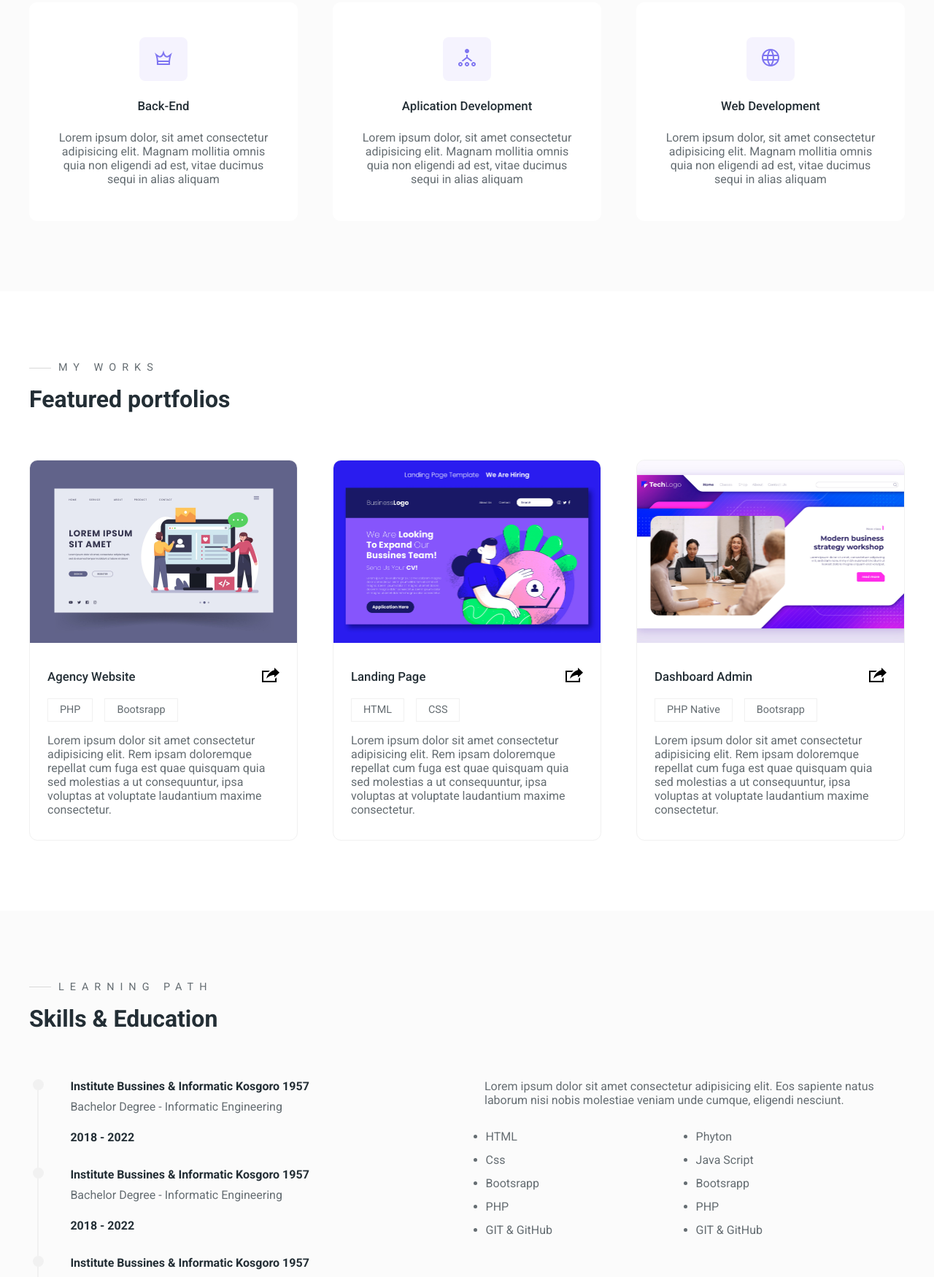
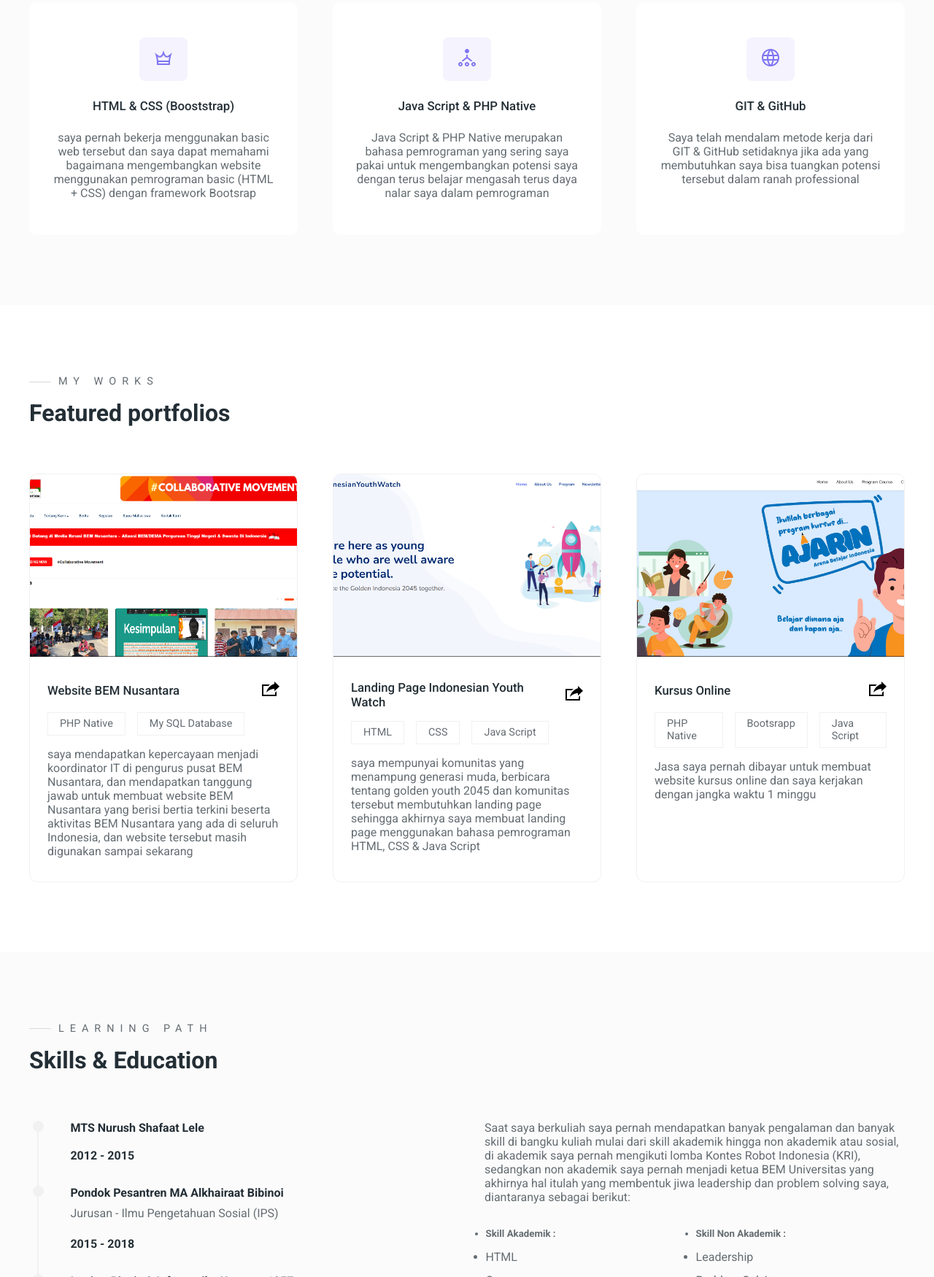
Before and after one commit to skaimudin/myprofile, a plain HTML site: page index.html in a window 1280 px wide. Shown: the part 1050-2800 px from the top of the page at 73% size. Drawn offline with Linux system fonts and the light colour scheme.

Commit message:
mengganti foto dan memperbaiki file htlm

```diff
--- a/index.html
+++ b/index.html
@@ -6,6 +6,7 @@
     <title>Yusril S Kaimudin</title>
     <link rel="stylesheet" href="./styles/style.css">
     <link rel="stylesheet" href="./styles/responsive.css">
+    <link href="./images/photo/photo-2.png" rel="icon">
 </head>
 <body>
 
@@ -20,7 +21,7 @@
                 <nav>
                     <ul>
                         <li><a href="#services">Service</a></li>
-                        <li><a href="#porfolios">Portfolio</a></li>
+                        <li><a href="#portfolios">Portfolio</a></li>
                         <li><a href="#skills">Skills</a></li>
                         <li><a href="#contact">Contact</a></li>
                         <li><a href="./resume.pdf" target="_blank">
@@ -41,14 +42,16 @@
                     <h3 class="pre-title">My name is</h3>
                     <h1 class="hero-name">Yusril S <span>Kaimudin</span></h1>
                     <p>
-                        Fresh graduate with extensive experience in the field of Information Technology. Despite being a fresh graduate, I have acquired substantial work experience that has honed my skills. With the
-                        capabilities and knowledge I have gained, I am confident in my ability to work diligently and complete tasks efficiently,
-                        as it has become a guiding principle in my life.
+                        Saya seorang fresh graduate namun saat dibangku kuliah saya pernah bekerja di
+                        perusahaan IT Consultant atas pengalaman tersebut membuat saya memiliki pemahaman yang luas
+                        di bidang IT, Meskipun saya baru lulus, saya telah memperoleh banyak pengalaman kerja yang mengasah keterampilan saya.
+                        Dengan kemampuan dan ilmu yang saya peroleh, saya yakin akan kemampuan saya untuk bekerja dengan tekun dan menyelesaikan tugas dengan secara efisien & efektif dan saya pastikan jika saya bekerja potensi
+                        yang ada di diri saya akan saya optimalkan diperusahaan mengakomodir saya.
                     </p>
                 </div>
 
                 <div class="hero-right">
-                    <img src="./images/hero.svg" alt="Person Standing" />
+                    <img src="./images/photo/photo-2.png" alt="Person Standing" class="rounded-image"/>
                 </div>
             </section>
         </div>
@@ -68,10 +71,10 @@
                     <div class="service-icon">
                         <svg xmlns="http://www.w3.org/2000/svg" width="24" height="24" viewBox="0 0 24 24"><path d="M24 5c-3.923 3.265-5.623 4.716-7.15 4.716-2.44 0-3.681-3.675-4.85-7.716-1.165 4.028-2.41 7.715-4.853 7.715-1.513 0-3.168-1.404-7.147-4.715 3.321 7.018 3 14.292 3 17h18c0-1.718-.478-9.65 3-17zm-16.853 6.715c2.295 0 3.787-1.64 4.853-3.761 1.064 2.122 2.556 3.762 4.85 3.762 1.121 0 2.188-.43 3.126-1.042-.432 1.907-.68 3.72-.82 5.326h-14.322c-.138-1.617-.38-3.423-.808-5.324.927.607 2 1.039 3.121 1.039zm-2.14 8.285c-.003-.593-.016-1.267-.047-2h14.065c-.032.745-.046 1.422-.047 2h-13.971z"/></svg>
                     </div>
-                    <h4>Back-End</h4>
+                    <h4>HTML & CSS (Booststrap)</h4>
                     <p>
-                        Lorem ipsum dolor, sit amet consectetur adipisicing elit.
-                        Magnam mollitia omnis quia non eligendi ad est, vitae ducimus sequi in alias aliquam
+                        saya pernah bekerja menggunakan basic web tersebut dan saya dapat memahami
+                        bagaimana mengembangkan website menggunakan pemrograman basic (HTML + CSS) dengan framework Bootsrap
                     </p>
                 </div>
 
@@ -80,10 +83,10 @@
                     <div class="service-icon">
                         <svg xmlns="http://www.w3.org/2000/svg" width="24" height="24" viewBox="0 0 24 24"><path d="M3 20c.552 0 1 .449 1 1s-.448 1-1 1-1-.449-1-1 .448-1 1-1zm0-2c-1.656 0-3 1.343-3 3s1.344 3 3 3 3-1.343 3-3-1.344-3-3-3zm9 2c.552 0 1 .449 1 1s-.448 1-1 1-1-.449-1-1 .448-1 1-1zm0-2c-1.656 0-3 1.343-3 3s1.344 3 3 3 3-1.343 3-3-1.344-3-3-3zm0-18c-1.656 0-3 1.343-3 3s1.344 3 3 3 3-1.343 3-3-1.344-3-3-3zm9 20c.552 0 1 .449 1 1s-.448 1-1 1-1-.449-1-1 .448-1 1-1zm0-2c-1.656 0-3 1.343-3 3s1.344 3 3 3 3-1.343 3-3-1.344-3-3-3zm-1.577-1.721l-6.423-5.028v-3.352c-.323.066-.658.101-1 .101s-.677-.035-1-.101v3.352l-6.424 5.028c.695.233 1.323.602 1.844 1.093l5.58-4.372 5.579 4.373c.522-.492 1.15-.861 1.844-1.094z"/></svg>
                     </div>
-                    <h4>Aplication Development</h4>
+                    <h4>Java Script & PHP Native</h4>
                     <p>
-                        Lorem ipsum dolor, sit amet consectetur adipisicing elit.
-                        Magnam mollitia omnis quia non eligendi ad est, vitae ducimus sequi in alias aliquam
+                        Java Script & PHP Native merupakan bahasa pemrograman yang sering saya pakai untuk mengembangkan potensi saya
+                        dengan terus belajar mengasah terus daya nalar saya dalam pemrograman
                     </p>
                 </div>
 
@@ -92,10 +95,10 @@
                     <div class="service-icon">
                         <svg width="24" height="24" xmlns="http://www.w3.org/2000/svg" fill-rule="evenodd" clip-rule="evenodd"><path d="M12 0c6.623 0 12 5.377 12 12s-5.377 12-12 12-12-5.377-12-12 5.377-12 12-12m2.557 16h-5.115c.546 2.46 1.441 4.114 2.558 5.744 1.194-1.741 2.041-3.41 2.557-5.744m-7.157 0h-4.567c1.236 2.825 3.704 4.972 6.755 5.716-1.048-1.733-1.783-3.658-2.188-5.716m13.767 0h-4.567c-.391 1.988-1.095 3.887-2.175 5.694 3.012-.763 5.517-2.895 6.742-5.694m-14.005-6h-4.962c-.267 1.313-.267 2.685 0 4h4.915c-.119-1.329-.101-2.672.047-4m7.661 0h-5.647c-.165 1.326-.185 2.672-.053 4h5.753c.133-1.328.111-2.673-.053-4m6.977 0h-4.963c.148 1.328.166 2.671.048 4h4.915c.26-1.285.273-2.648 0-4m-12.156-7.729c-3.077.732-5.567 2.886-6.811 5.729h4.653c.435-2.042 1.178-3.985 2.158-5.729m2.355-.048c-1.089 1.77-1.91 3.453-2.463 5.777h4.927c-.534-2.246-1.337-3.948-2.464-5.777m2.368.069c1.013 1.812 1.733 3.76 2.146 5.708h4.654c-1.232-2.816-3.762-4.958-6.8-5.708"/></svg>
                     </div>
-                    <h4>Web Development</h4>
+                    <h4>GIT & GitHub</h4>
                     <p>
-                        Lorem ipsum dolor, sit amet consectetur adipisicing elit.
-                        Magnam mollitia omnis quia non eligendi ad est, vitae ducimus sequi in alias aliquam
+                       Saya telah mendalam metode kerja dari GIT & GitHub setidaknya jika ada yang membutuhkan
+                       saya bisa tuangkan potensi tersebut dalam ranah professional
                     </p>
                 </div>
             </div>
@@ -115,23 +118,24 @@
                 <!-- Portfolio Pertama -->
                 <div class="portfolio">
                     <div class="portfolio-cover">
-                        <img src="./images/portfolio/portfolio-1.jpg" alt="Portfolio 1">
+                        <img src="./images/portfolio/portofolio-4.png" alt="Portfolio 1">
                     </div>
                     <div class="portfolio-info">
                         <div class="portfolio-title">
-                            <h4>Agency Website</h4>
-                            <a href="/" class="portfolio-link">
+                            <h4>Website BEM Nusantara</h4>
+                            <a href="https://bemnusantaraofficial.com/" class="portfolio-link">
                                 <svg xmlns="http://www.w3.org/2000/svg" width="24" height="24" viewBox="0 0 24 24"><path d="M6 17c2.269-9.881 11-11.667 11-11.667v-3.333l7 6.637-7 6.696v-3.333s-6.17-.171-11 5zm12 .145v2.855h-16v-12h6.598c.768-.787 1.561-1.449 2.339-2h-10.937v16h20v-6.769l-2 1.914z"/></svg>
                             </a>
                         </div>
 
                         <div class="portfolio-tags">
-                            <div>PHP</div>
-                            <div>Bootsrapp</div>
+                            <div>PHP Native</div>
+                            <div>My SQL Database</div>
                         </div>
 
-                        <p>Lorem ipsum dolor sit amet consectetur adipisicing elit. Rem ipsam doloremque repellat cum fuga est quae quisquam quia sed molestias a ut consequuntur,
-                            ipsa voluptas at voluptate laudantium maxime consectetur.
+                        <p> saya mendapatkan kepercayaan menjadi koordinator IT di pengurus pusat BEM Nusantara, dan mendapatkan tanggung jawab
+                            untuk membuat website BEM Nusantara yang berisi bertia terkini beserta aktivitas BEM Nusantara yang ada di seluruh
+                            Indonesia, dan website tersebut masih digunakan sampai sekarang
                         </p>
                     </div>
                 </div>
@@ -139,12 +143,12 @@
                 <!-- Portfolio Kedua -->
                 <div class="portfolio">
                     <div class="portfolio-cover">
-                        <img src="./images/portfolio/portfolio-2.jpg" alt="Portfolio 2">
+                        <img src="./images/portfolio/portofolio-5.png" alt="Portfolio 2">
                     </div>
                     <div class="portfolio-info">
                         <div class="portfolio-title">
-                            <h4>Landing Page</h4>
-                            <a href="/" class="portfolio-link">
+                            <h4>Landing Page Indonesian Youth Watch</h4>
+                            <a href="https://skaimudin.github.io/" class="portfolio-link">
                                 <svg xmlns="http://www.w3.org/2000/svg" width="24" height="24" viewBox="0 0 24 24"><path d="M6 17c2.269-9.881 11-11.667 11-11.667v-3.333l7 6.637-7 6.696v-3.333s-6.17-.171-11 5zm12 .145v2.855h-16v-12h6.598c.768-.787 1.561-1.449 2.339-2h-10.937v16h20v-6.769l-2 1.914z"/></svg>
                             </a>
                         </div>
@@ -152,10 +156,11 @@
                         <div class="portfolio-tags">
                             <div>HTML</div>
                             <div>CSS</div>
+                            <div>Java Script</div>
                         </div>
 
-                        <p>Lorem ipsum dolor sit amet consectetur adipisicing elit. Rem ipsam doloremque repellat cum fuga est quae quisquam quia sed molestias a ut consequuntur,
-                            ipsa voluptas at voluptate laudantium maxime consectetur.
+                        <p> saya mempunyai komunitas yang menampung generasi muda, berbicara tentang golden youth 2045 dan komunitas tersebut membutuhkan landing page
+                            sehingga akhirnya saya membuat landing page menggunakan bahasa pemrograman HTML, CSS & Java Script
                         </p>
                     </div>
                 </div>
@@ -163,12 +168,12 @@
                 <!-- Portfolio Ketiga -->
                 <div class="portfolio">
                     <div class="portfolio-cover">
-                        <img src="./images/portfolio/portfolio-3.jpg" alt="Portfolio 3">
+                        <img src="./images/portfolio/portfolio-6.png" alt="Portfolio 3">
                     </div>
                     <div class="portfolio-info">
                         <div class="portfolio-title">
-                            <h4>Dashboard Admin</h4>
-                            <a href="/" class="portfolio-link">
+                            <h4>Kursus Online</h4>
+                            <a href="http://www.ajarin.online/" class="portfolio-link">
                                 <svg xmlns="http://www.w3.org/2000/svg" width="24" height="24" viewBox="0 0 24 24"><path d="M6 17c2.269-9.881 11-11.667 11-11.667v-3.333l7 6.637-7 6.696v-3.333s-6.17-.171-11 5zm12 .145v2.855h-16v-12h6.598c.768-.787 1.561-1.449 2.339-2h-10.937v16h20v-6.769l-2 1.914z"/></svg>
                             </a>
                         </div>
@@ -176,9 +181,9 @@
                         <div class="portfolio-tags">
                             <div>PHP Native</div>
                             <div>Bootsrapp</div>
+                            <div>Java Script</div>
                         </div>
-                        <p>Lorem ipsum dolor sit amet consectetur adipisicing elit. Rem ipsam doloremque repellat cum fuga est quae quisquam quia sed molestias a ut consequuntur,
-                            ipsa voluptas at voluptate laudantium maxime consectetur.
+                        <p>Jasa saya pernah dibayar untuk membuat website kursus online dan saya kerjakan dengan jangka waktu 1 minggu
                         </p>
                     </div>
                 </div>
@@ -204,9 +209,9 @@
                         </div>
 
                         <div class="education-info">
-                            <h4 class="education-title">Institute Bussines & Informatic Kosgoro 1957</h4>
-                            <p> Bachelor Degree - Informatic Engineering</p>
-                            <h4 class="education-years">2018 - 2022</h4>
+                            <h4 class="education-title">MTS Nurush Shafaat Lele</h4>
+                            <br>
+                            <h4 class="education-years">2012 - 2015</h4>
                         </div>
                     </div>
 
@@ -217,9 +222,9 @@
                         </div>
 
                         <div class="education-info">
-                            <h4 class="education-title">Institute Bussines & Informatic Kosgoro 1957</h4>
-                            <p> Bachelor Degree - Informatic Engineering</p>
-                            <h4 class="education-years">2018 - 2022</h4>
+                            <h4 class="education-title">Pondok Pesantren MA Alkhairaat Bibinoi</h4>
+                            <p> Jurusan - Ilmu Pengetahuan Sosial (IPS) </p>
+                            <h4 class="education-years">2015 - 2018</h4>
                         </div>
                     </div>
 
@@ -230,33 +235,36 @@
                         </div>
 
                         <div class="education-info">
-                            <h4 class="education-title">Institute Bussines & Informatic Kosgoro 1957</h4>
-                            <p> Bachelor Degree - Informatic Engineering</p>
+                            <h4 class="education-title">Institut Bisnis & Informatika Kosgoro 1957</h4>
+                            <p> Jurusan - Teknik Informatika</p>
                             <h4 class="education-years">2018 - 2022</h4>
                         </div>
                     </div>
                 </div>
                 <div class="skills-right">
                     <p>
-                        Lorem ipsum dolor sit amet consectetur
-                        adipisicing elit. Eos sapiente natus laborum nisi nobis molestiae veniam unde cumque, eligendi nesciunt.
+                        Saat saya berkuliah saya pernah mendapatkan banyak pengalaman dan banyak skill di bangku kuliah mulai dari skill
+                        akademik  hingga non akademik atau sosial, di akademik saya pernah mengikuti lomba Kontes Robot Indonesia (KRI), sedangkan non akademik saya pernah menjadi ketua BEM Universitas yang akhirnya hal itulah yang membentuk
+                        jiwa leadership dan problem solving saya, diantaranya sebagai berikut:
                     </p>
 
                     <div class="skills-list">
                         <ul>
+                            <h5><li>Skill Akademik : </li> </h5>
                             <li>HTML</li>
                             <li>Css</li>
                             <li>Bootsrapp</li>
                             <li>PHP</li>
                             <li>GIT & GitHub</li>
+                            <li>Arduni Microcontroller</li>
                         </ul>
 
                         <ul>
-                            <li>Phyton</li>
-                            <li>Java Script</li>
-                            <li>Bootsrapp</li>
-                            <li>PHP</li>
-                            <li>GIT & GitHub</li>
+                            <h5><li>Skill Non Akademik : </li> </h5>
+                            <li>Leadership</li>
+                            <li>Problem Solving</li>
+                            <li>Team Work</li>
+                            <li>Microsoft Office</li>
                         </ul>
                     </div>
                 </div>
--- a/styles/responsive.css
+++ b/styles/responsive.css
@@ -80,10 +80,11 @@
 
     .hero-right {
         order: -1;
+        width: 85%;
     }
 
     .hero-right img {
-        width: 70%;
+        width: 60%;
     }
 
     .hero-left {
```
Also changed, not shown: styles/style.css (+6 -1 lines), images/photo/icon-1.svg (added), images/photo/photo-2.png (added), images/portfolio/portfolio-1.jpg (deleted), images/portfolio/portfolio-2.jpg (deleted), images/portfolio/portfolio-3.jpg (deleted), images/portfolio/portfolio-6.png (added), images/portfolio/portofolio-4.png (added), images/portfolio/portofolio-5.png (added).
